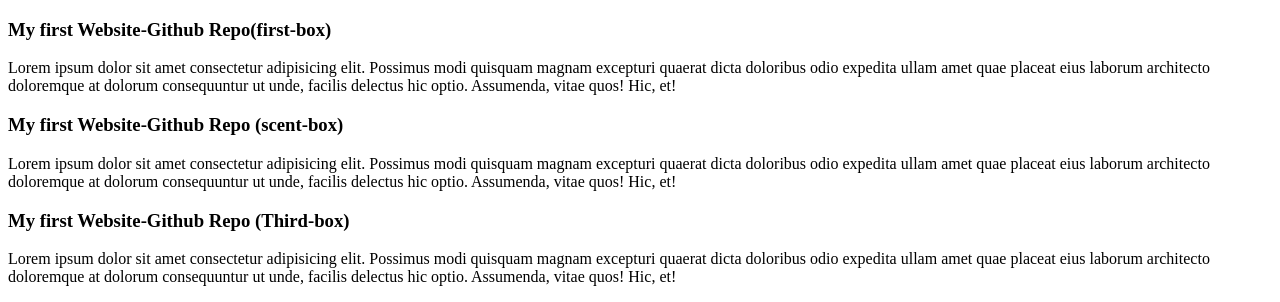
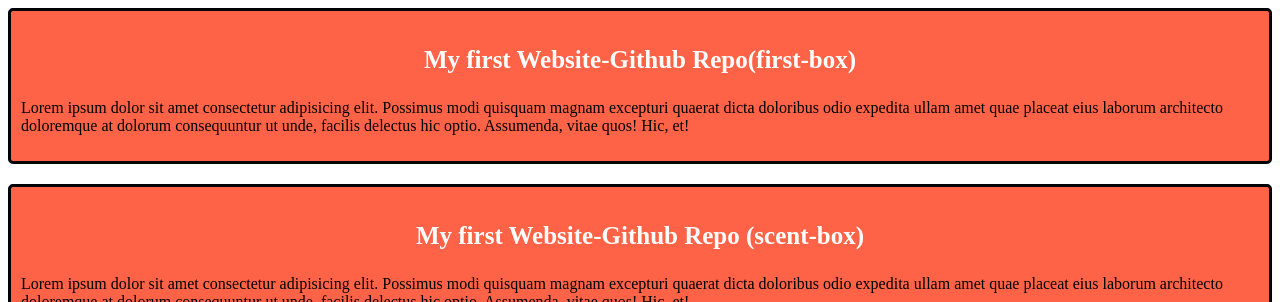
Before and after one commit to mehediprogrammar/my-website-repo, a plain HTML site: page index.html in a window 1280 px wide. Shown: the top 302 px of the page. Drawn offline with Linux system fonts and the light colour scheme; the site is published under a folder, as on GitHub Pages, so addresses that start at the root find nothing.

Commit message:
added first dote commit

```diff
--- a/index.html
+++ b/index.html
@@ -4,7 +4,7 @@
     <meta charset="UTF-8">
     <meta name="viewport" content="width=device-width, initial-scale=1.0">
     <title>My Website-Github Repo</title>
-    <link rel="stylesheet" href="/style/blog.css">
+    <link rel="stylesheet" href="./style/blog.css">
 </head>
 <body>
      <div>
```
